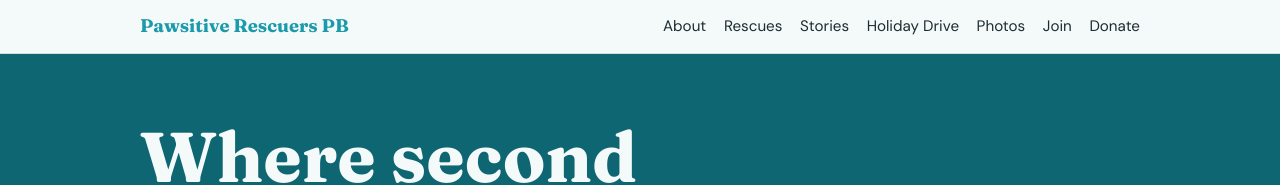
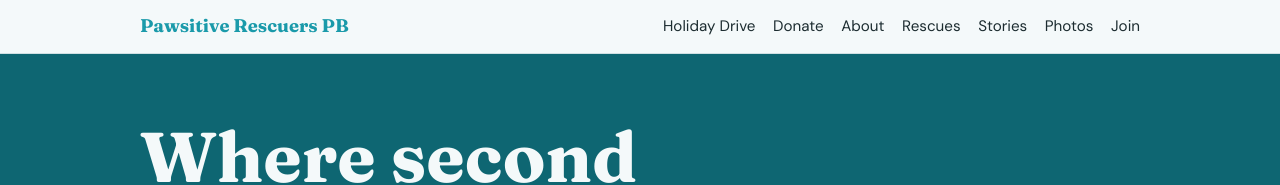
Before and after one commit to Pawsitive-Rescuers/pawsitive-rescuers, a plain HTML site: page index.html in a window 1280 px wide. Shown: the top 185 px of the page. Drawn offline with Linux system fonts and the light colour scheme.

Commit message:
Move Holiday Drive and Donate to front of menu
Co-Authored-By: Claude Opus 5.5 <noreply@anthropic.com>
Claude-Session: https://claude.ai/code/session_01VNw7gQh4a1XHgNkfEocN36

```diff
--- a/index.html
+++ b/index.html
@@ -79,7 +79,7 @@ dialog#lb::backdrop{background:rgba(0,0,0,.82)}
 </head>
 <body>
 <nav aria-label="Main"><div class="wrap"><b>Pawsitive Rescuers PB</b>
-<ul><li><a href="#about">About</a></li><li><a href="#rescues">Rescues</a></li><li><a href="#stories">Stories</a></li><li><a href="#events">Holiday Drive</a></li><li><a href="#photos">Photos</a></li><li><a href="#join">Join</a></li><li><a href="#donate">Donate</a></li></ul></div></nav>
+<ul><li><a href="#events">Holiday Drive</a></li><li><a href="#donate">Donate</a></li><li><a href="#about">About</a></li><li><a href="#rescues">Rescues</a></li><li><a href="#stories">Stories</a></li><li><a href="#photos">Photos</a></li><li><a href="#join">Join</a></li></ul></div></nav>
 
 <header class="hero"><div class="wrap">
 <div>
```
